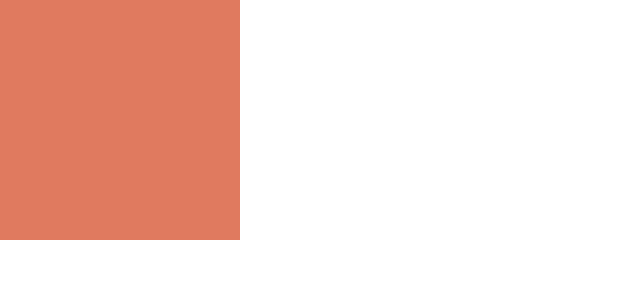
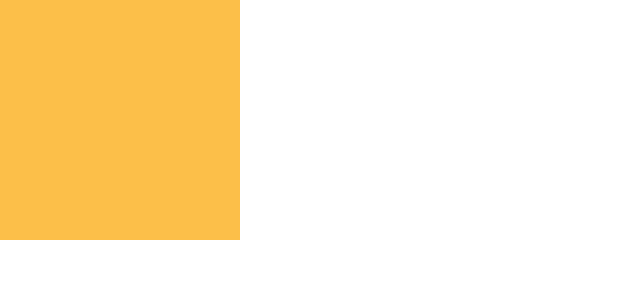
Before and after one commit to sunmengyue/color-box, a React (Create React App) app: page / in a window 1280 px wide. Shown: the top 300 px of the page, without its empty margins (0-640 px from the left). Built offline with nearby package versions, Linux system fonts and the light colour scheme.

Commit message:
add the feature that a box changes its color when clicked

```diff
--- a/src/SmallBox.css
+++ b/src/SmallBox.css
@@ -1,4 +1,5 @@
 .SmallBox {
   height: 15em;
   width: 15em;
+  cursor: pointer;
 }
--- a/src/SmallBox.js
+++ b/src/SmallBox.js
@@ -30,7 +30,7 @@
   generateColor() {
     this.setState({
       color: this.props.colorPalettes[
-        Math.floor(Math.random * this.props.colorPalettes.length)
+        Math.floor(Math.random() * this.props.colorPalettes.length)
       ],
     });
   }
@@ -44,7 +44,7 @@
       <div
         className="SmallBox"
         onClick={this.handleClick}
-        style={{ backgroundColor: "#e07a5f" }}
+        style={{ backgroundColor: `${this.state.color}` }}
       ></div>
     );
   }
```
